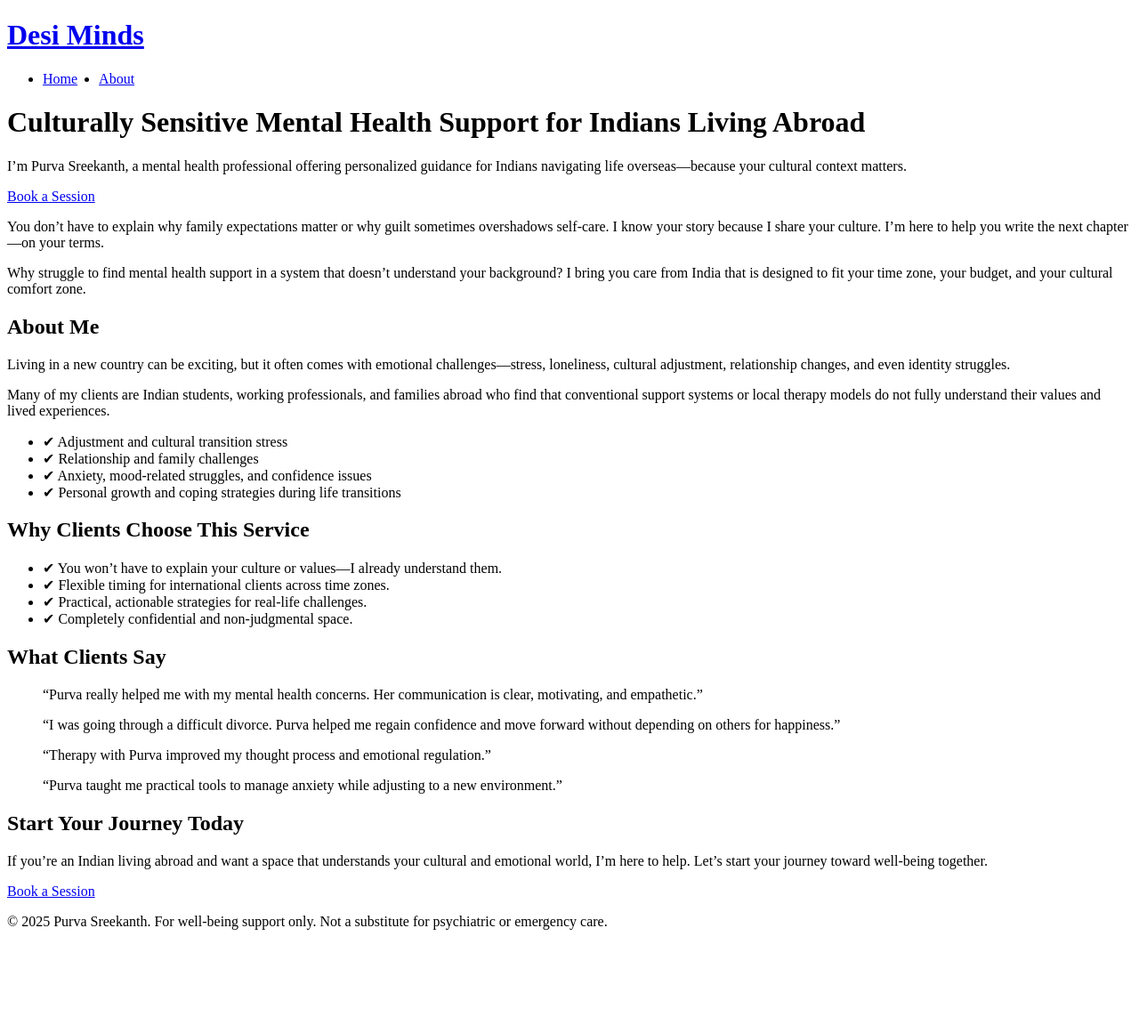
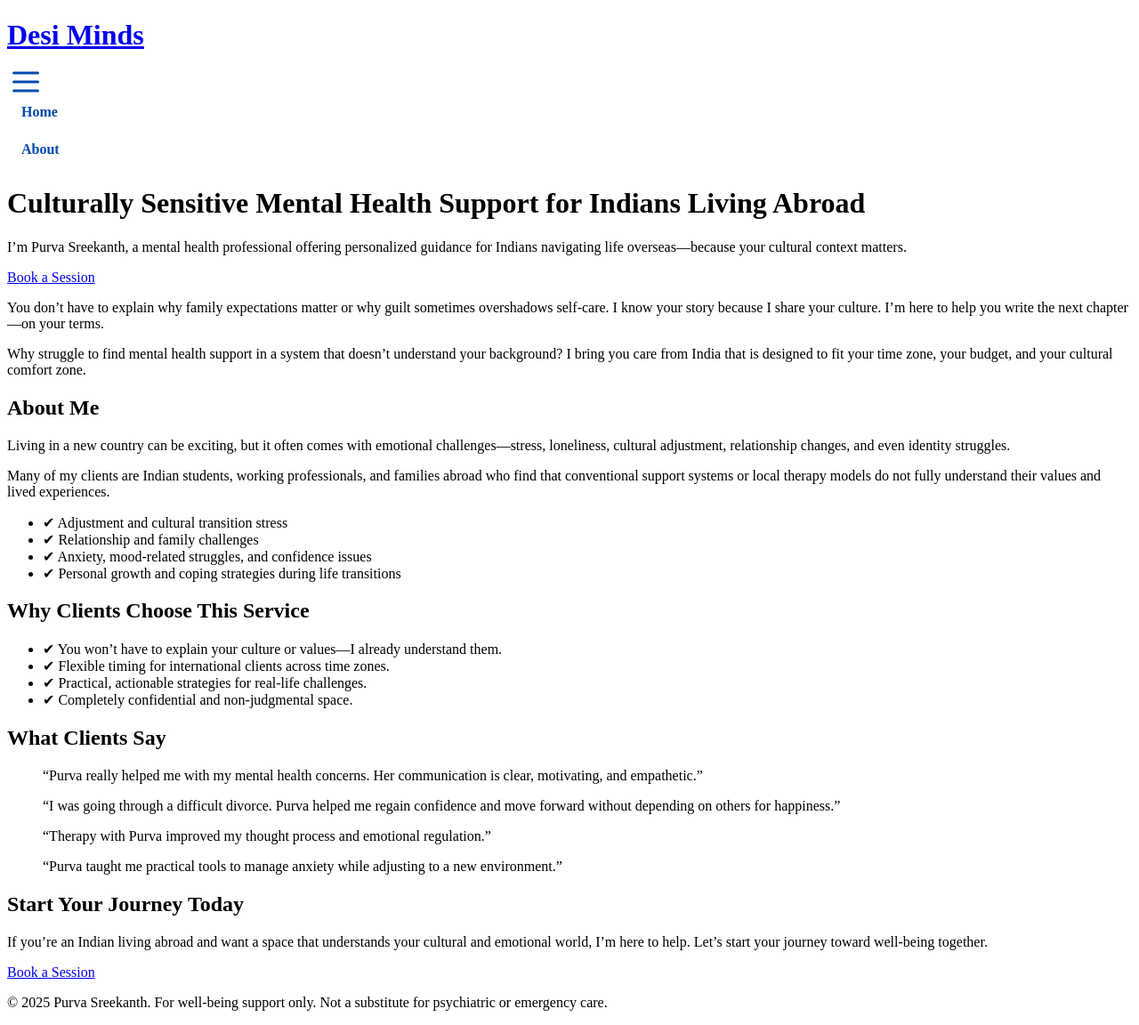
Before and after one commit to spupsych-prog/DesiMinds, a Jekyll site: the page built from index.md, in a window 1280 px wide. Shown: the whole page at 89% size. Built offline with Jekyll 4.4.1, drawn with Linux system fonts in a browser that asks for light colours; before the commit the page ends 1061 px from its top, so only the background shows below that.

Commit message:
Update style.css

```diff
--- a/assets/css/style.css
+++ b/assets/css/style.css
@@ -1,9 +1,9 @@
-/* Hamburger icon */
+/* Hamburger menu button always visible */
 #menu-toggle {
+  display: block !important;
   background: none;
   border: none;
   cursor: pointer;
-  display: none;
   width: 30px;
   height: 25px;
   position: relative;
@@ -37,12 +37,7 @@
   top: 10px;
 }
 
-/* Show hamburger only on smaller screens */
-@media screen and (max-width: 768px) {
-  #menu-toggle {
-    display: block;
-  }
-
+/* Navigation menu initially hidden */
 .site-nav {
   display: none;
   width: 100%;
@@ -51,12 +46,15 @@
   top: 60px;
   left: 0;
   box-shadow: 0 4px 6px rgb(0 0 0 / 0.1);
+  z-index: 9998;
 }
 
+/* Show menu when toggled */
 .site-nav.is-open {
   display: block;
 }
 
+/* Navigation list styling */
 .nav {
   flex-direction: column;
   padding: 0;
@@ -79,16 +77,17 @@
 .nav-item a:focus {
   text-decoration: underline;
 }
-}
 
-/* Desktop nav styles */
+/* Desktop nav styles: show nav inline */
 @media screen and (min-width: 769px) {
   .site-nav {
-    display: block !important;
+    display: flex !important;
+    position: static;
+    box-shadow: none;
   }
 
   .nav {
-    display: flex;
+    flex-direction: row;
     gap: 1.5rem;
   }
 
```
Lines whose indentation alone changed are shown as unchanged.
